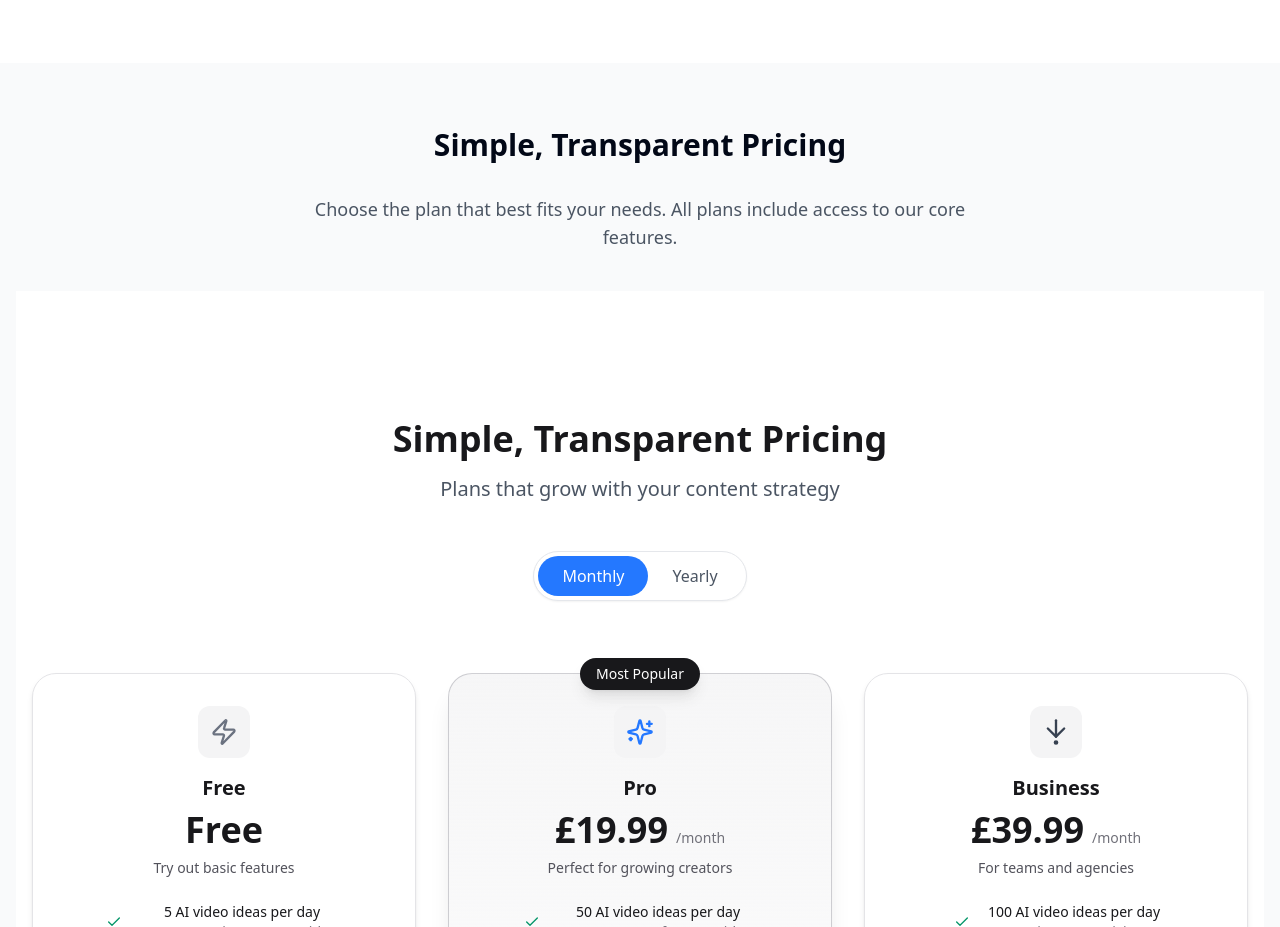
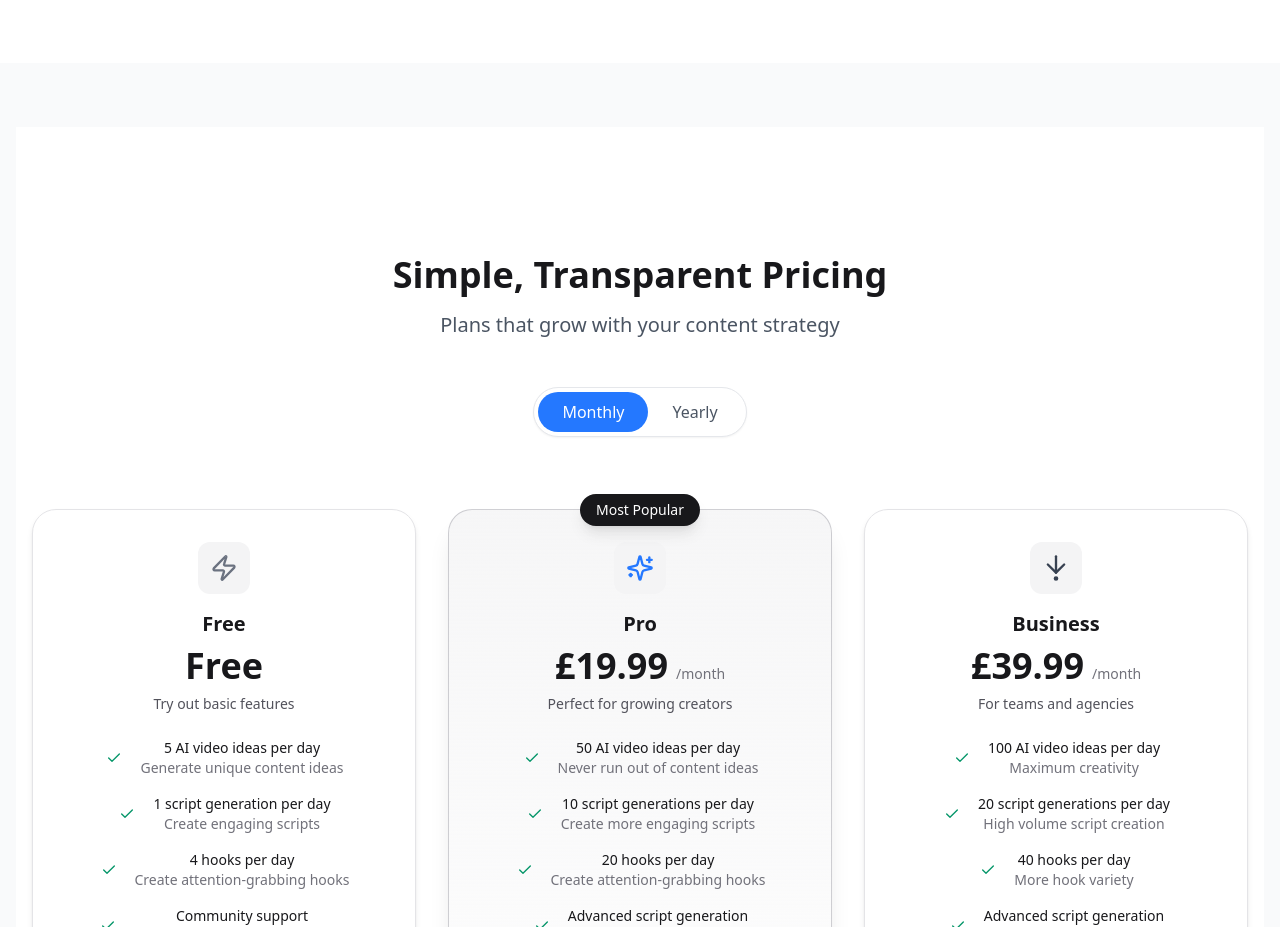
Before and after one commit to Tasklyios/planzo-ai, a React (Vite) app: page / in a window 1280 px wide. Shown: the part 3660-4587 px from the top of the page. Built offline with nearby package versions, Linux system fonts and the light colour scheme.

Commit message:
Fix duplicate pricing titles
Removed the redundant pricing title in PricingSection to avoid duplication on the landing page.

```diff
--- a/src/components/Pricing.tsx
+++ b/src/components/Pricing.tsx
@@ -205,11 +205,6 @@ const Pricing = () => {
   return (
     <section id="pricing" className="bg-gray-50">
       <div className="container mx-auto py-16 px-4">
-        <h2 className="text-3xl font-bold text-center mb-8">Simple, Transparent Pricing</h2>
-        <p className="text-lg text-center text-gray-600 mb-10 max-w-2xl mx-auto">
-          Choose the plan that best fits your needs. All plans include access to our core features.
-        </p>
-
         <PricingSection
           tiers={pricingTiers}
           isYearly={isYearly}
```
